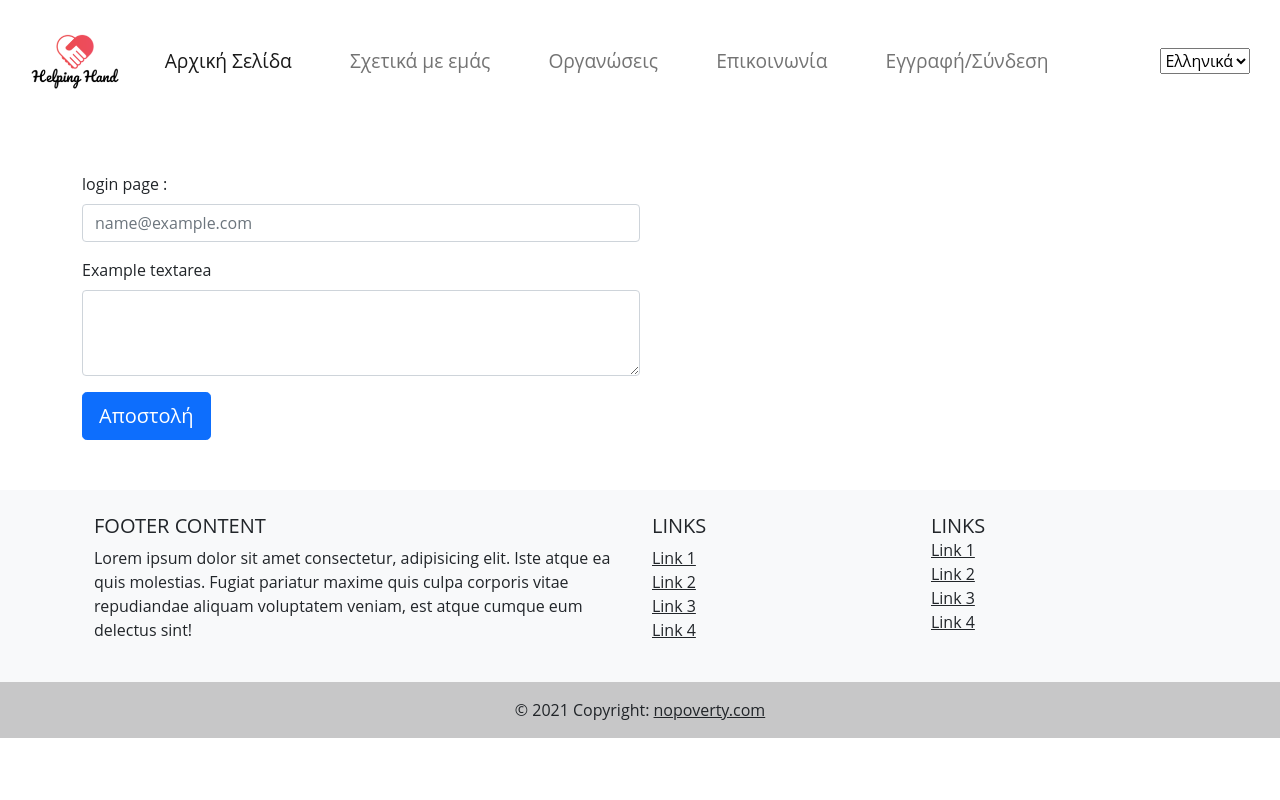
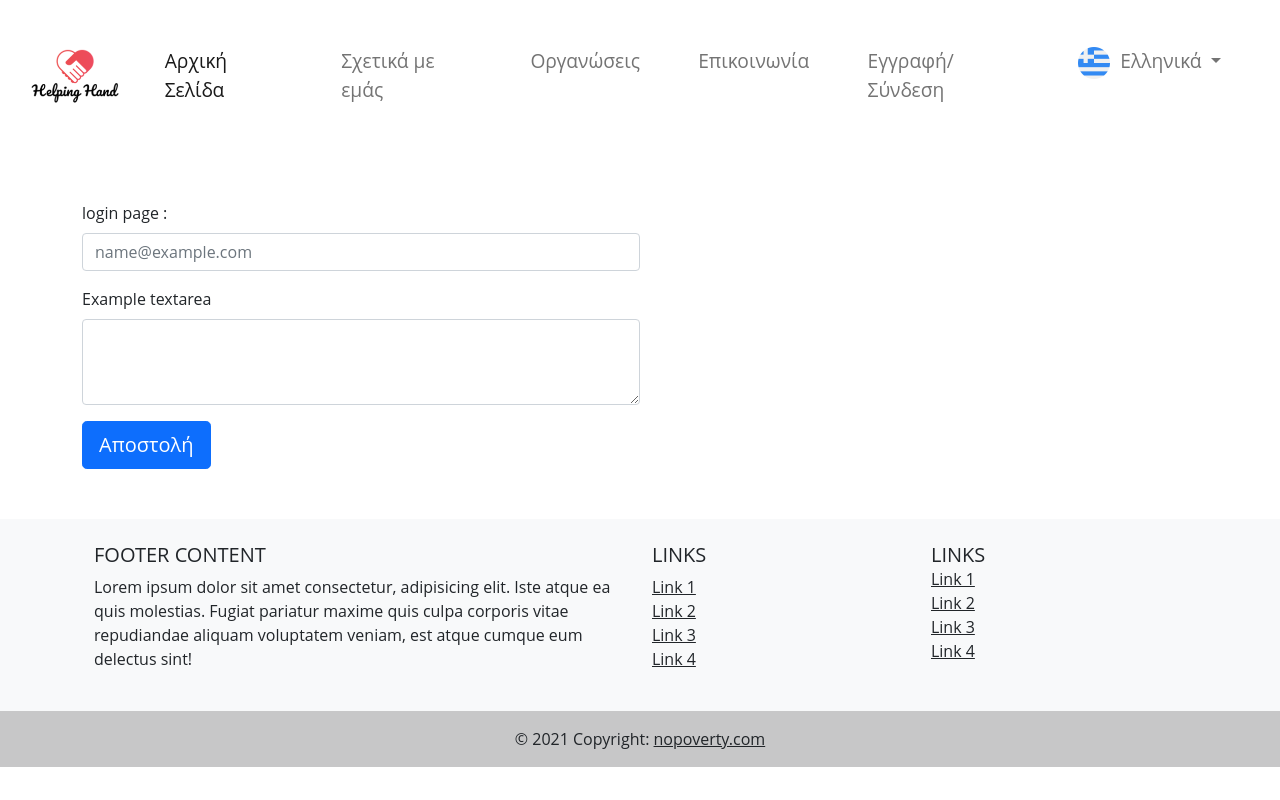
Before and after one commit to alexkana/HelpingHand, a plain HTML site: page LoginPage.html in a window 1280 px wide. Drawn offline with nearby package versions, Linux system fonts and the light colour scheme.

Commit message:
-Added language selector to all pages

```diff
--- a/LoginPage.html
+++ b/LoginPage.html
@@ -54,11 +54,25 @@
                         <li class="nav-item">
                             <a class="nav-link" href="LoginPage.html">Εγγραφή/Σύνδεση</a>
                         </li>
+                        <li class="nav-item dropdown">
+                            <a id="lang_selector" class="nav-link dropdown-toggle" href="#" data-bs-toggle="dropdown"
+                               aria-haspopup="true" aria-expanded="false">
+                                <img class="flag_icon" src="images/greece.png" alt="">&nbsp Ελληνικά
+                            </a>
+                            <div class="dropdown-menu dropdown-menu-right" aria-labelledby="navbarDropdown">
+                                <a onclick="set_head('greece.png','Ελληνικά')" href="#" class="dropdown-item">
+                                    <img class = "flag_icon" src="images/greece.png"  alt="">&nbsp Ελληνικά
+                                </a>
+                                <a onclick="set_head('united-states.png','English')" href="#" class="dropdown-item">
+                                    <img class = "flag_icon" src="images/united-states.png"  alt="">&nbsp English
+                                </a>
+                            </div>
+                        </li>
                     </ul>
-                    <select class="selectpicker ms-auto" data-width="fit">
-                        <option>Ελληνικά</option>
-                        <option>English</option>
-                    </select>
+<!--                    <select class="selectpicker ms-auto" data-width="fit">-->
+<!--                        <option>Ελληνικά</option>-->
+<!--                        <option>English</option>-->
+<!--                    </select>-->
                 </div>
             </div>
         </nav>
```
Also changed, not shown: AboutUs.html (+18 -4 lines), Organization.html (+18 -4 lines), contact.html (+1 -1 lines), mainpage.html (+1 -1 lines).
